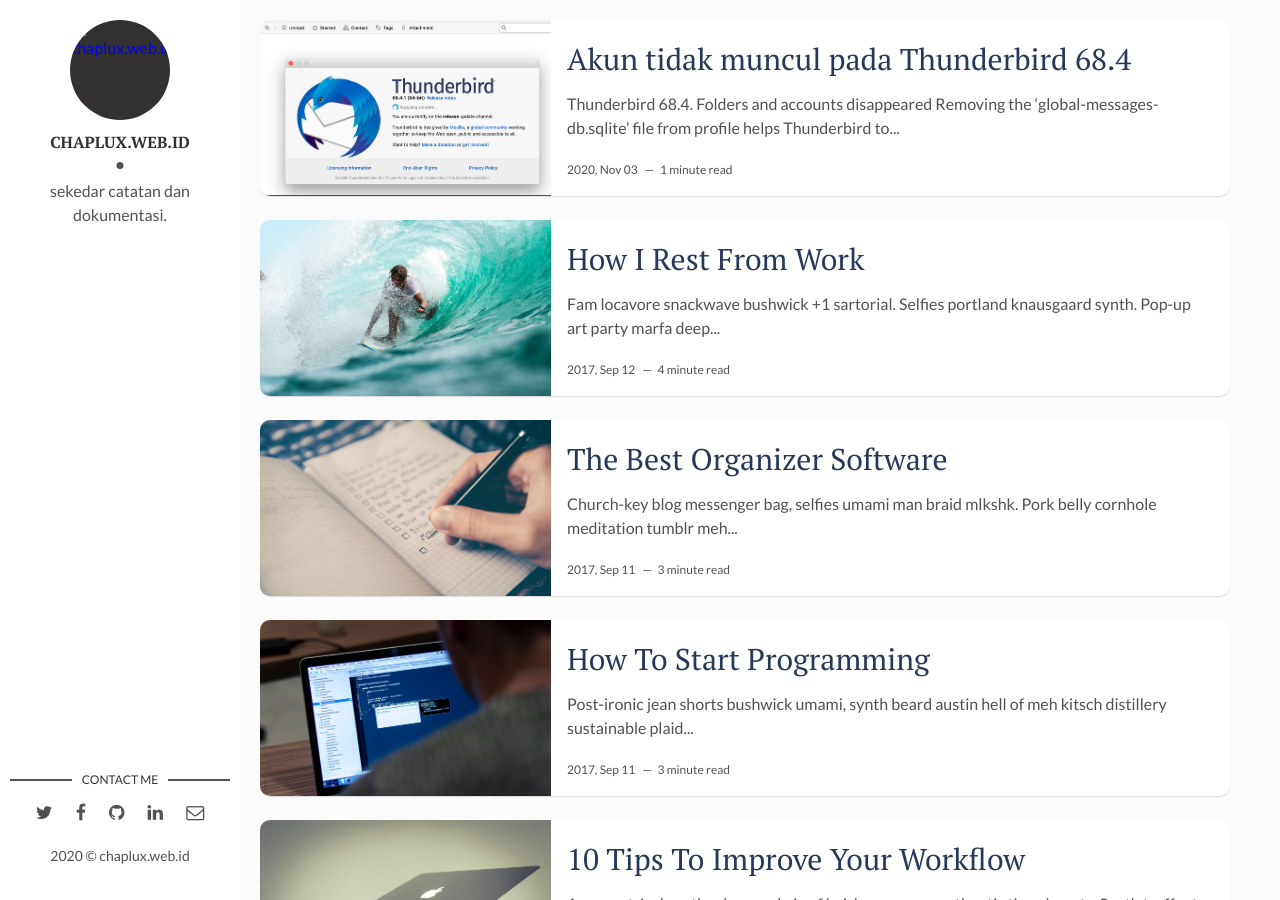
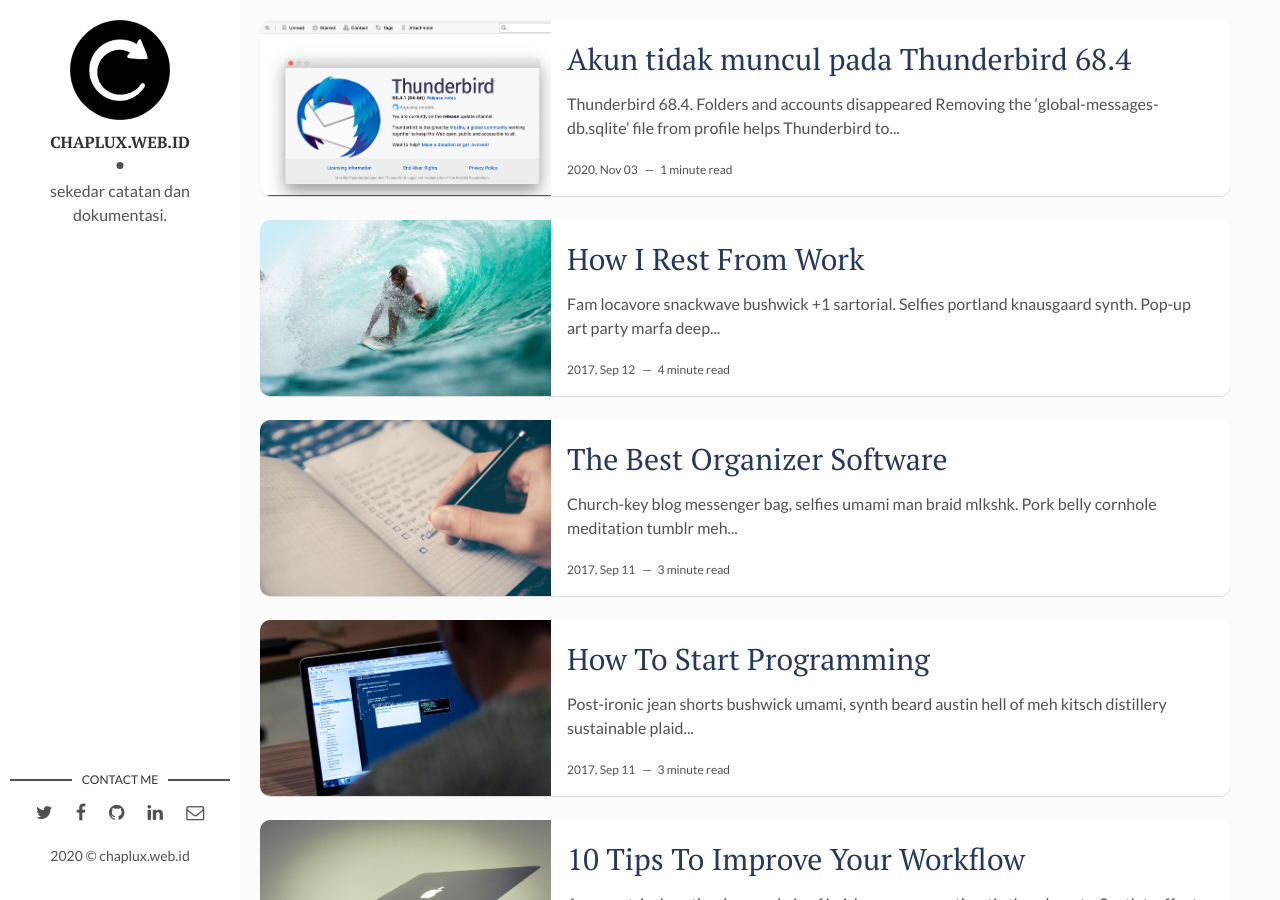
Before and after one commit to chaplux/chaplux.github.io, a Jekyll site: the page built from index.html, in a window 1280 px wide and 900 px high. Built offline with Jekyll 4.4.1, drawn with Linux system fonts in a browser that asks for light colours; the list of posts is cut into pages by our own code.

Commit message:
Update _config.yml

```diff
--- a/_config.yml
+++ b/_config.yml
@@ -11,7 +11,7 @@ site-twitter: #if your site has a twitter account, enter it here
 
 # Author Settings
 author: chaplux.web.id # add your name
-author-img: /assets/img/CLogo.jpg # add your photo
+author-img: /CLogo.jpg # add your photo
 about-author: sekedar catatan dan dokumentasi. # add description
 social-twitter: # add your Twitter handle
 social-facebook: # add your Facebook handle
```
